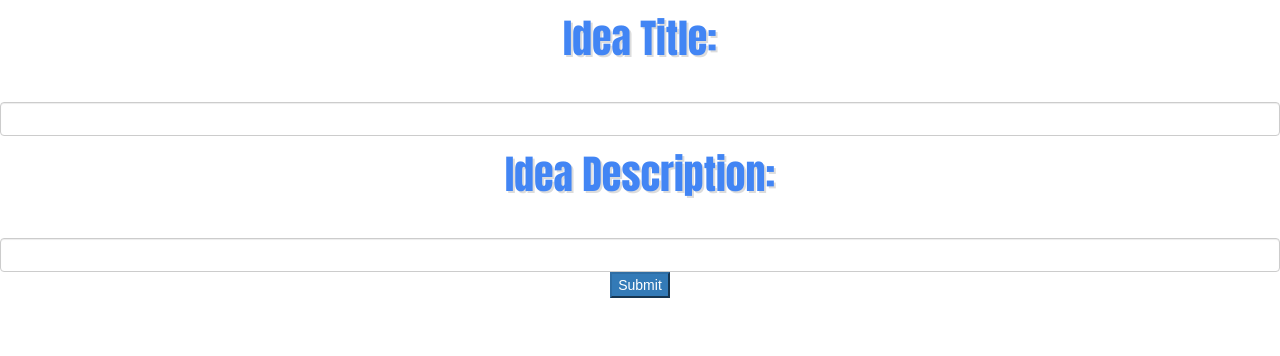
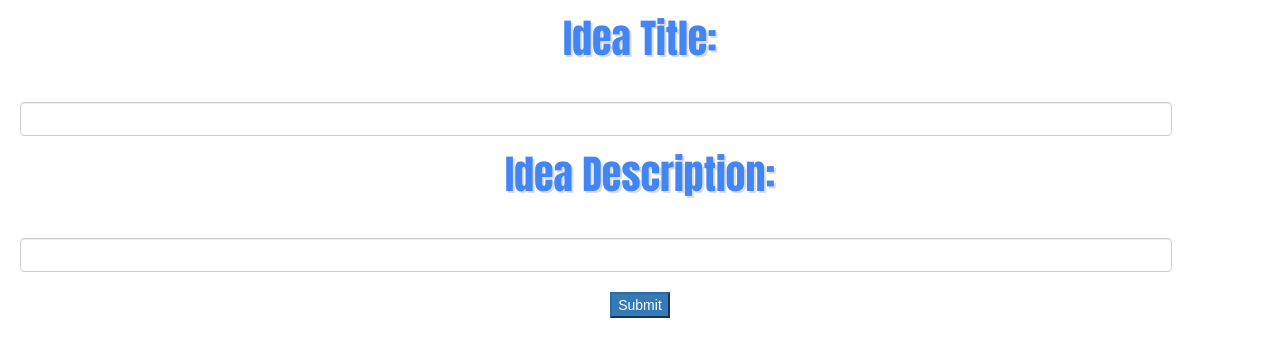
Before and after one commit to m2ftl/co-creation-app, a React (Create React App) app in the folder react-app/: page /createidea in a window 1280 px wide. Shown: the top 356 px of the page. Built offline with nearby package versions, Linux system fonts and the light colour scheme.

Commit message:
createidea

```diff
--- a/react-app/src/App.css
+++ b/react-app/src/App.css
@@ -138,6 +138,14 @@
   padding: 10px 0 30px 0;
 }
 
+.formset {
+  margin-left:20px;
+  width: 90%;
+}
+
+.submitset {
+  margin-top:20px;
+}
 
 @keyframes App-logo-spin {
   from { transform: rotate(0deg); }
--- a/react-app/src/modules/ideas/Createidea.js
+++ b/react-app/src/modules/ideas/Createidea.js
@@ -21,10 +21,23 @@ const renderField = ({
   type,
   meta: { touched, error }
 }) => (
+  <div>
+    <label className="topTitle">{label}</label>
+    <input {...input} type={type} className="form-control formset" />
+    {touched &&
+      (error && <span className="errorForm">*{error}</span>)}
+  </div>
+)
 
+const renderText = ({
+  input,
+  label,
+  type,
+  meta: { touched, error }
+}) => (
   <div>
-    <label className="col-md-auto topTitle">{label}</label>
-    <input {...input} type={type} className="form-control" />
+    <label className="topTitle">{label}</label>
+    <textarea rows="4" cols="120" className="form-control formset" />
     {touched &&
       (error && <span className="errorForm">*{error}</span>)}
   </div>
@@ -36,7 +49,7 @@ class ContactForm extends Component{
     return (
     <div>
       <form onSubmit={handleSubmit}>
-        <div className="ml-5 mr-5 mb-5">
+        <div>
             <div>
               <Field
                 name="title"
@@ -52,7 +65,7 @@ class ContactForm extends Component{
               />
             </div>
         </div>
-        <button type="submit" className="btn-primary mt-1" disabled={invalid || pristine || submitting}>
+        <button type="submit" className="btn-primary submitset" disabled={invalid || pristine || submitting}>
             Submit
         </button>
       </form>
```
